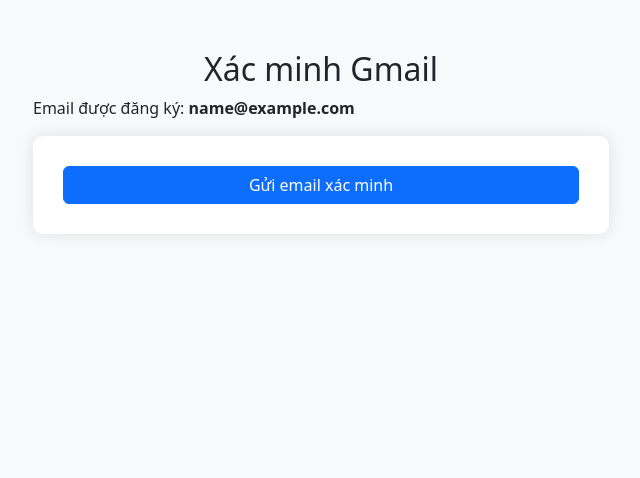
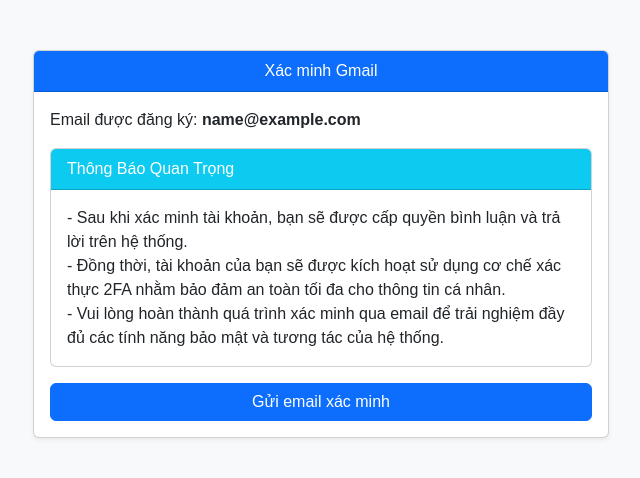
Before and after one commit to NhinQuanhLanCuoi9999/forum-vn, a PHP site: page /src/verify.php in a window 1280 px wide. Shown: the top 478 px of the page, without its empty margins (319-959 px from the left). Run offline with PHP 8.4, Linux system fonts and the light colour scheme; the visitor is signed in with stand-in values (Sample User, id 1); a stand-in replaces the project's code that opens the database connection; some libraries are stand-ins or nearby versions; some web fonts are replaced.

Commit message:
đã thêm độ thân thiện cho page xác minh email

```diff
--- /dev/null
+++ b/app/_MAIL_LOGIC/verify/CheckGmail.php
@@ -0,0 +1,41 @@
+<?php
+// Nếu có thông tin người dùng, lấy gmail từ DB
+if (isset($_SESSION['username'])) {
+    $username = $_SESSION['username'];
+    $query = "SELECT gmail FROM users WHERE username = '$username'";
+    $result = $conn->query($query);
+    if ($result && $result->num_rows > 0) {
+        $row = $result->fetch_assoc();
+        $gmail = $row['gmail'];
+    } else {
+        $gmail = '';
+    }
+
+    // Nếu gmail trống thì kiểm tra submit form nhập gmail
+    if (empty($gmail)) {
+        if (isset($_POST['submit_gmail'])) {
+            $input_gmail = trim($_POST['gmail']);
+            if (filter_var($input_gmail, FILTER_VALIDATE_EMAIL)) {
+                // Kiểm tra xem email đã tồn tại cho user khác chưa
+                $check_query = "SELECT COUNT(*) AS count FROM users WHERE gmail = '$input_gmail' AND username != '$username'";
+                $check_result = $conn->query($check_query);
+                $check_row = $check_result->fetch_assoc();
+                if ($check_row['count'] > 0) {
+                    $error = "Email này đã được sử dụng. Vui lòng sử dụng email khác!";
+                } else {
+                    // Lưu gmail vào bảng users
+                    $update_query = "UPDATE users SET gmail = '$input_gmail' WHERE username = '$username'";
+                    if ($conn->query($update_query)) {
+                        header("Refresh:0");
+                        exit();
+                    } else {
+                        $error = "Lỗi khi lưu email. Thử lại nhé!";
+                    }
+                }
+            } else {
+                $error = "Email không hợp lệ. Vui lòng nhập lại.";
+            }
+        }
+    }
+}
+?>
--- a/app/_MAIL_LOGIC/verify/Finale_Verify.php
+++ b/app/_MAIL_LOGIC/verify/Finale_Verify.php
@@ -5,7 +5,7 @@
 if (isset($_GET['code'])) {
     $code = $_GET['code'];
     if (isset($_SESSION['verification_code'], $_SESSION['user_gmail'], $_SESSION['verification_time']) && $code === $_SESSION['verification_code']) {
-        // Kiểm tra thời gian: nếu mã đã được tạo trong vòng 15 phút
+        // Kiểm tra thời gian: nếu mã đã được tạo trong vòng 15 phút (900 giây)
         if (time() - $_SESSION['verification_time'] <= 900) {
             // Cập nhật trường is_active thành '1' cho người dùng có gmail trong session
             $stmt = $conn->prepare("UPDATE users SET is_active = '1' WHERE gmail = ?");
@@ -17,6 +17,10 @@ if (isset($_GET['code'])) {
                 $activation_status = "Email của bạn đã được xác minh thành công!";
                 // Xóa các biến liên quan đến xác minh sau khi thành công
                 unset($_SESSION['verification_code'], $_SESSION['verification_time'], $_SESSION['user_gmail']);
+                // Lấy URL hiện tại không bao gồm tham số GET
+                $currentUrl = strtok($_SERVER["REQUEST_URI"], '?');
+                // Chuyển hướng tự động sau 3 giây về trang hiện tại
+                header("refresh:3;url=" . $currentUrl);
             } else {
                 $activation_status = "Lỗi khi cập nhật trạng thái tài khoản.";
             }
--- a/src/verify.php
+++ b/src/verify.php
@@ -7,23 +7,7 @@ include '../app/_MAIL_LOGIC/verify/Auth.php';
 include '../app/_MAIL_LOGIC/verify/Declare.php';
 include '../app/_MAIL_LOGIC/verify/Finale_Verify.php';
 include '../app/_MAIL_LOGIC/verify/Handle.php';
-
-/*
-##############################################################
-#                                                            #
-# This is the LICENSE file of Forum VN                       #
-# Copyright belongs to Forum VN, Original Author:            #
-# NhinQuanhLanCuoi9999                                       #
-#                                                            #
-##############################################################
-
-Copyright © 2025 Forum VN
-Original Author: NhinQuanhLanCuoi9999
-License: GNU General Public License v3.0
-
-You are free to use, modify, and distribute this software under the terms of the GPL v3.
-However, if you redistribute the source code, you must retain this license.  */
-
+include '../app/_MAIL_LOGIC/verify/CheckGmail.php';
 ?>
 <!DOCTYPE html>
 <html lang="vi">
@@ -31,17 +15,20 @@ However, if you redistribute the source code, you must retain this license.  */
     <meta charset="UTF-8">
     <meta name="viewport" content="width=device-width, initial-scale=1">
     <title>Xác minh Gmail</title>
-    <!-- Bootstrap CSS -->
+    <link href="/asset/css/Poppins.css" rel="stylesheet">
     <link href="/asset/css/Bootstrap.min.css" rel="stylesheet">
     <style>
-        body {background-color: #f8f9fa;}
+        body {font-family: 'Poppins', sans-serif;}
         .verification-container {max-width: 600px;margin: 50px auto;}
-        form {background: #fff;padding: 30px;border-radius: 10px;box-shadow: 0 0 15px rgba(0, 0, 0, 0.1);}
     </style>
 </head>
-<body>
+<body class="bg-light">
     <div class="container verification-container">
-        <h2 class="text-center">Xác minh Gmail</h2>
+        <div class="card shadow-sm">
+            <div class="card-header text-center bg-primary text-white">
+                Xác minh Gmail
+            </div>
+            <div class="card-body">
                 <?php
                 if (isset($activation_status)) {
                     echo "<div class='alert alert-info'>" . htmlspecialchars($activation_status) . "</div>";
@@ -50,26 +37,55 @@ However, if you redistribute the source code, you must retain this license.  */
                     echo "<div class='alert alert-info'>" . $mail_status . "</div>";
                 }
                 if (isset($_SESSION['username'])) {
-            if (!empty($gmail)) {
-                echo "<p>Email được đăng ký: <strong>" . htmlspecialchars($gmail) . "</strong></p>";
+                    // Nếu gmail trống, hiện form nhập gmail
+                    if (empty($gmail)) {
+                        if (isset($error)) {
+                            echo "<div class='alert alert-danger'>" . htmlspecialchars($error) . "</div>";
+                        }
+                        ?>
+                        <form method="POST" action="">
+                            <div class="mb-3">
+                                <label for="gmail" class="form-label">Nhập Gmail của bạn:</label>
+                                <input type="email" name="gmail" id="gmail" class="form-control" placeholder="example@gmail.com" required>
+                            </div>
+                            <div class="d-grid">
+                                <button type="submit" name="submit_gmail" class="btn btn-primary">Lưu Gmail</button>
+                            </div>
+                        </form>
+                        <?php
+                    } else {
+                        ?>
+                        <p class="mb-3">Email được đăng ký: <strong><?= htmlspecialchars($gmail) ?></strong></p>
+                        <!-- Khung thông báo quyền sau khi kích hoạt -->
+                        <div class="card mb-3">
+                            <div class="card-header bg-info text-white">
+                                Thông Báo Quan Trọng
+                            </div>
+                            <div class="card-body">
+                                <p class="card-text">
+                                    - Sau khi xác minh tài khoản, bạn sẽ được cấp quyền bình luận và trả lời trên hệ thống.<br>
+                                    - Đồng thời, tài khoản của bạn sẽ được kích hoạt sử dụng cơ chế xác thực 2FA nhằm bảo đảm an toàn tối đa cho thông tin cá nhân. <br>
+                                    - Vui lòng hoàn thành quá trình xác minh qua email để trải nghiệm đầy đủ các tính năng bảo mật và tương tác của hệ thống.
+                                </p>
+                            </div>
+                        </div>
+                        <!-- Hiển thị nút gửi email xác minh nếu có gmail -->
+                        <?php if (!isset($_GET['code'])): ?>
+                            <form method="POST" action="">
+                                <div class="d-grid">
+                                    <button type="submit" name="verify" class="btn btn-primary">Gửi email xác minh</button>
+                                </div>
+                            </form>
+                        <?php endif; ?>
+                        <?php
                     }
                 } else {
                     echo "<p>Không có thông tin người dùng.</p>";
                 }
                 ?>
-        <?php if (!isset($_GET['code'])): ?>
-        <form method="POST" action="">
-            <div class="d-grid gap-2">
-                <button type="submit" name="verify" class="btn btn-primary">Gửi email xác minh</button>
             </div>
-        </form>
-        <?php endif; ?>
         </div>
-
-
-
-    <!-- Bootstrap JS Bundle (bao gồm Popper) -->
-    <script src="/asset/js/Bootstrap.bundle.min.js"></script>
+    </div>
 </body>
 </html>
 
```
Lines whose indentation alone changed are shown as unchanged.
